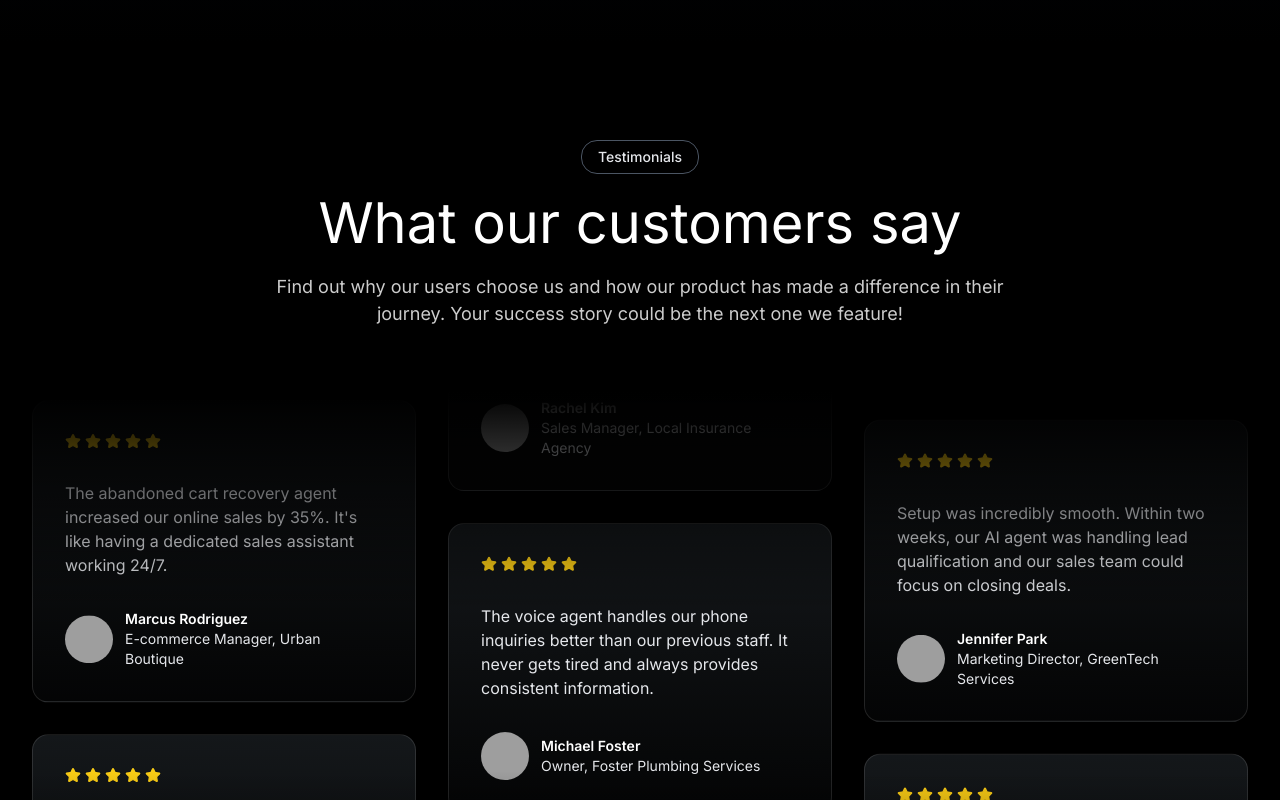
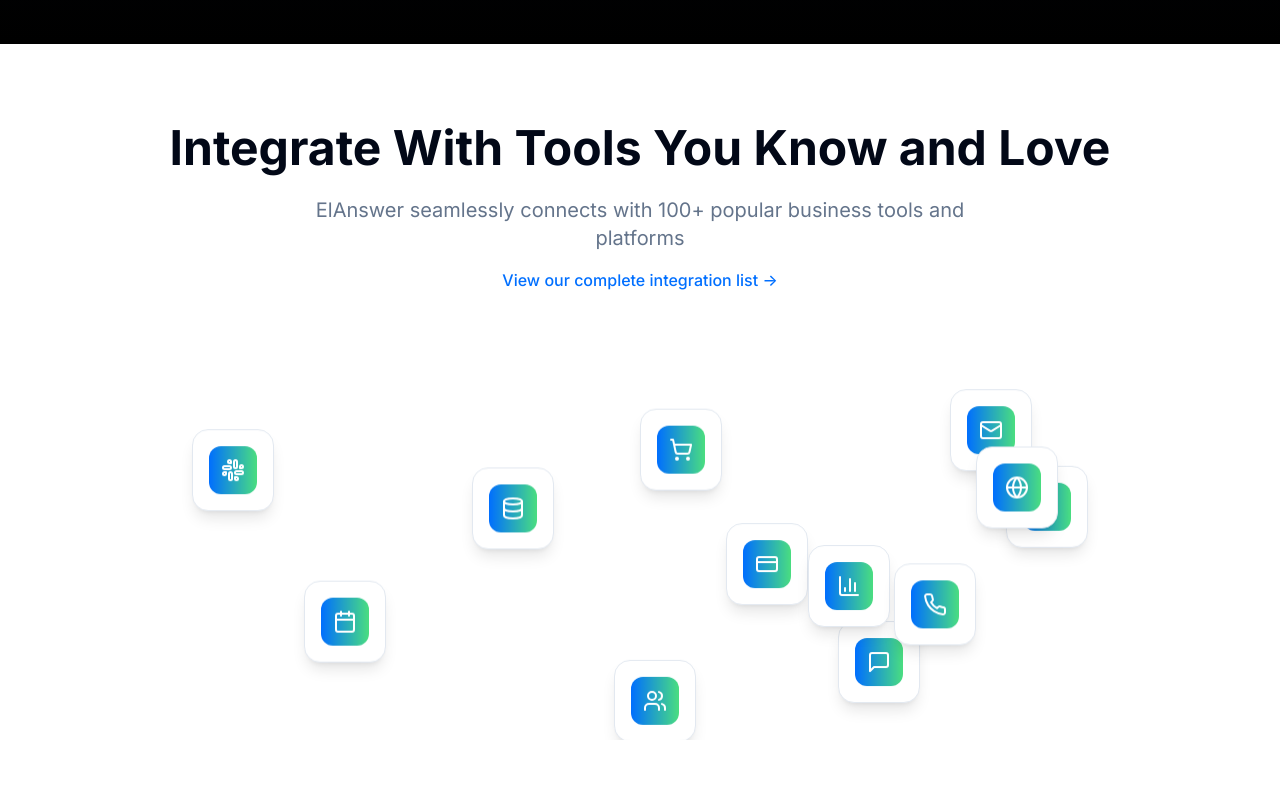
Before and after one commit to Shreyash146/elanswer-web, a React (Vite) app: page / in a window 1280 px wide. Shown: the part 4780-5580 px from the top of the page. Built offline with nearby package versions, Linux system fonts and the light colour scheme; grey boxes are pictures that could not be loaded.

Commit message:
Add animated logo section
Add a new section to the website that showcases company logos with a vertical animation, styled to match the existing website's aesthetic.

```diff
--- /dev/null
+++ b/src/components/IntegrationsSection.tsx
@@ -0,0 +1,131 @@
+import React from 'react';
+import { motion } from 'framer-motion';
+import {
+  Slack,
+  Mail,
+  Calendar,
+  MessageSquare,
+  Database,
+  CreditCard,
+  ShoppingCart,
+  Users,
+  BarChart3,
+  Zap,
+  Globe,
+  Phone
+} from 'lucide-react';
+
+const IntegrationsSection = () => {
+  const integrations = [
+    { icon: Slack, name: 'Slack', delay: 0 },
+    { icon: Mail, name: 'Email', delay: 0.5 },
+    { icon: Calendar, name: 'Google Calendar', delay: 1.0 },
+    { icon: MessageSquare, name: 'WhatsApp', delay: 1.5 },
+    { icon: Database, name: 'CRM Systems', delay: 2.0 },
+    { icon: CreditCard, name: 'Stripe', delay: 0.2 },
+    { icon: ShoppingCart, name: 'Shopify', delay: 0.7 },
+    { icon: Users, name: 'HubSpot', delay: 1.2 },
+    { icon: BarChart3, name: 'Analytics', delay: 1.7 },
+    { icon: Zap, name: 'Zapier', delay: 0.4 },
+    { icon: Globe, name: 'WordPress', delay: 0.9 },
+    { icon: Phone, name: 'Twilio', delay: 1.4 }
+  ];
+
+  return (
+    <div className="w-full bg-white py-20">
+      <div className="max-w-6xl mx-auto px-4">
+        <div className="text-center mb-16">
+          <motion.h2
+            className="text-4xl md:text-5xl font-bold text-foreground mb-6"
+            initial={{ opacity: 0, y: 20 }}
+            whileInView={{ opacity: 1, y: 0 }}
+            viewport={{ once: true }}
+            transition={{ duration: 0.6 }}
+          >
+            Integrate With Tools You Know and Love
+          </motion.h2>
+          <motion.p
+            className="text-xl text-muted-foreground max-w-2xl mx-auto"
+            initial={{ opacity: 0, y: 20 }}
+            whileInView={{ opacity: 1, y: 0 }}
+            viewport={{ once: true }}
+            transition={{ duration: 0.6, delay: 0.2 }}
+          >
+            ElAnswer seamlessly connects with 100+ popular business tools and platforms
+          </motion.p>
+          <motion.a
+            href="#"
+            className="inline-block mt-4 text-primary hover:text-primary-dark font-medium"
+            initial={{ opacity: 0 }}
+            whileInView={{ opacity: 1 }}
+            viewport={{ once: true }}
+            transition={{ duration: 0.6, delay: 0.4 }}
+          >
+            View our complete integration list →
+          </motion.a>
+        </div>
+
+        <div className="relative h-96 overflow-hidden">
+          {integrations.map((integration, index) => {
+            const Icon = integration.icon;
+
+            // Create scattered positioning
+            const positions = [
+              { left: '10%', top: '20%' },
+              { right: '15%', top: '10%' },
+              { left: '20%', top: '60%' },
+              { right: '25%', top: '70%' },
+              { left: '35%', top: '30%' },
+              { right: '35%', top: '45%' },
+              { left: '50%', top: '15%' },
+              { right: '45%', top: '80%' },
+              { left: '65%', top: '50%' },
+              { right: '10%', top: '30%' },
+              { left: '80%', top: '25%' },
+              { right: '20%', top: '55%' }
+            ];
+
+            const position = positions[index % positions.length];
+
+            return (
+              <motion.div
+                key={integration.name}
+                className="absolute"
+                style={position}
+                initial={{ opacity: 0, scale: 0 }}
+                whileInView={{ opacity: 1, scale: 1 }}
+                viewport={{ once: true }}
+                transition={{
+                  duration: 0.6,
+                  delay: integration.delay,
+                  type: "spring",
+                  stiffness: 100
+                }}
+              >
+                <motion.div
+                  className="bg-white rounded-2xl p-4 shadow-lg border border-border group hover:shadow-xl transition-all duration-300"
+                  animate={{
+                    y: [0, -10, 0],
+                  }}
+                  transition={{
+                    duration: 3 + (index % 2),
+                    repeat: Infinity,
+                    ease: "easeInOut",
+                    delay: integration.delay * 2
+                  }}
+                  whileHover={{ scale: 1.1 }}
+                >
+                  <div className="w-12 h-12 bg-gradient-to-r from-primary to-accent rounded-xl flex items-center justify-center group-hover:from-accent group-hover:to-primary transition-all duration-300">
+                    <Icon className="w-6 h-6 text-white" />
+                  </div>
+                </motion.div>
+              </motion.div>
+            );
+          })}
+        </div>
+      </div>
+    </div>
+  );
+};
+
+export default IntegrationsSection;
--- a/src/pages/Index.tsx
+++ b/src/pages/Index.tsx
@@ -4,6 +4,7 @@ import CompanyLogos from '@/components/CompanyLogos';
 import NicheHighlightsSection from '@/components/NicheHighlightsSection';
 import ServicePackagesSection from '@/components/ServicePackagesSection';
 import UseCaseExamplesSection from '@/components/UseCaseExamplesSection';
+import IntegrationsSection from '@/components/IntegrationsSection';
 import TestimonialsSection from '@/components/TestimonialsSection';
 import LeadCaptureSection from '@/components/LeadCaptureSection';
 import Footer from '@/components/Footer';
@@ -16,6 +17,7 @@ const Index = () => {
       <NicheHighlightsSection />
       <ServicePackagesSection />
       <UseCaseExamplesSection />
+      <IntegrationsSection />
       <TestimonialsSection />
       <LeadCaptureSection />
       <Footer />
```
